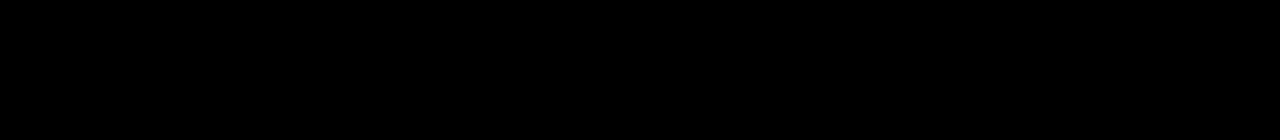
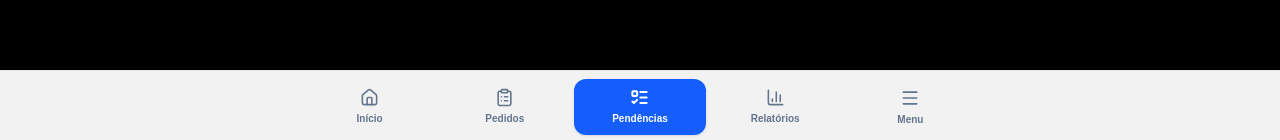
Before and after one commit to Alexandresenagraff/fichas-app, a Next.js app: page /pendencias in a window 1280 px wide. Shown: the part 657-797 px from the top of the page. Built offline with nearby package versions, Linux system fonts and the light colour scheme; no server answers; the database is empty.

Commit message:
barra inferior

```diff
--- a/app/pendencias/page.tsx
+++ b/app/pendencias/page.tsx
@@ -5,6 +5,7 @@ import { AlertTriangle, ArrowLeft, Clock3, FileWarning, Menu, Palette, Shirt, Us
 import { collection, getFirestore, onSnapshot } from "firebase/firestore";
 import app from "../../firebase/config";
 import Sidebar from "../components/Sidebar";
+import AdminNavigation from "../components/AdminNavigation";
 import ClientPdfLink from "../components/ClientPdfLink";
 import { categoriaDaFicha, etapaDaFicha, Ficha } from "../lib/helpers";
 
@@ -88,7 +89,7 @@ function PendenciasPage() {
   }, [fichas, filtroAtivo]);
 
   return (
-    <main className="min-h-screen bg-black px-4 pb-10 pt-20 text-white sm:px-6">
+    <main className="min-h-screen bg-black px-4 pb-28 pt-20 text-white sm:px-6">
       <button
         onClick={() => setMenuAberto(true)}
         className="fixed right-4 top-4 z-30 rounded-xl border border-zinc-700 bg-zinc-900 p-2 text-zinc-300 shadow-lg transition hover:text-white"
@@ -167,6 +168,7 @@ function PendenciasPage() {
           )}
         </section>
       </div>
+      <AdminNavigation />
     </main>
   );
 }
--- a/app/relatorios/page.tsx
+++ b/app/relatorios/page.tsx
@@ -14,6 +14,7 @@ import {
   ETAPAS,
 } from "../lib/helpers";
 import { RelatoriosSkeleton } from "../components/Skeleton";
+import AdminNavigation from "../components/AdminNavigation";
 import ClientPdfLink from "../components/ClientPdfLink";
 
 const db = getFirestore(app);
@@ -565,6 +566,7 @@ function RelatoriosContent() {
           </>
         )}
       </div>
+      <AdminNavigation />
     </main>
   );
 }
```
